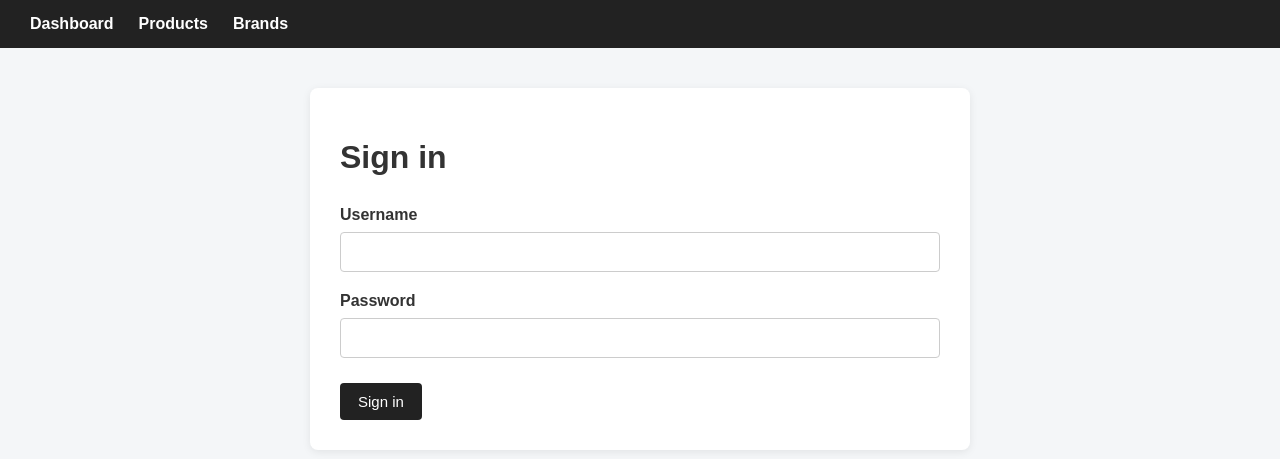
After one commit to wladimirkarpicki/ai-inventory-management, a Flask app: page /login in a window 1280 px wide. The commit adds this page. Shown: the top 459 px of the page. Run offline with Flask 3, Linux system fonts and the light colour scheme; some libraries are stand-ins or nearby versions.

Commit message:
feat: user authentication with first-run setup
All pages now require sign-in. A before_request guard redirects guests to the login page, or to the setup page while no user exists; the setup page closes itself once the initial admin account is created. Passwords are stored as werkzeug hashes, sessions are signed with the SECRET_KEY environment variable (required at startup), and the navigation bar shows the logged-in username with a logout link. Adds the users table to schema.sql, login and setup templates, and README documentation for SECRET_KEY and the first-run flow. Verified live: first-run redirects, setup validation and self-closing, login rejection and success, session-guarded pages, logout, and hash verification.

```diff
--- a/app.py
+++ b/app.py
@@ -14,7 +14,13 @@ from flask import (
     render_template,
     request,
     redirect,
+    session,
     url_for
+)
+
+from werkzeug.security import (
+    check_password_hash,
+    generate_password_hash
 )
 
 import psycopg
@@ -23,6 +29,16 @@ from database import get_connection_string
 
 
 app = Flask(__name__)
+
+SECRET_KEY = os.getenv("SECRET_KEY")
+
+if not SECRET_KEY:
+    raise RuntimeError(
+        "SECRET_KEY is not set. "
+        "Add SECRET_KEY=<random value> to your .env file."
+    )
+
+app.secret_key = SECRET_KEY
 
 PAGE_SIZE = 5
 
@@ -70,6 +86,149 @@ def db_unavailable(exc):
         "error.html",
         message="Database unavailable. Please check that PostgreSQL is running and try again."
     ), 503
+
+
+@app.before_request
+def require_login():
+    """
+    Every page requires a logged-in user, except the auth
+    pages themselves. A fresh installation with no users
+    yet is guided to the setup page instead.
+    """
+
+    if request.endpoint is None or request.endpoint in ("static", "login", "setup"):
+        return None
+
+    if "user_id" in session:
+        return None
+
+    conn = get_db()
+    cur = conn.cursor()
+
+    cur.execute("SELECT 1 FROM users LIMIT 1")
+
+    if cur.fetchone() is None:
+        return redirect(url_for("setup"))
+
+    return redirect(url_for("login"))
+
+
+@app.context_processor
+def inject_current_user():
+    """
+    Make the logged-in username available to templates.
+    """
+
+    user_id = session.get("user_id")
+
+    if user_id is None:
+        return {"current_user": None}
+
+    conn = get_db()
+    cur = conn.cursor()
+
+    cur.execute(
+        "SELECT username FROM users WHERE id = %s",
+        (user_id,)
+    )
+
+    row = cur.fetchone()
+
+    return {"current_user": row[0] if row else None}
+
+
+@app.route("/setup", methods=["GET", "POST"])
+def setup():
+    """
+    First-run account creation. Only reachable while no
+    user exists; closes itself once an account is set up.
+    """
+
+    error = None
+    form = {"username": ""}
+
+    conn = get_db()
+    cur = conn.cursor()
+
+    cur.execute("SELECT 1 FROM users LIMIT 1")
+
+    if cur.fetchone() is not None:
+        return redirect(url_for("login"))
+
+    if request.method == "POST":
+
+        username = request.form.get("username", "").strip()
+        password = request.form.get("password", "")
+        confirm = request.form.get("confirm", "")
+
+        form["username"] = username
+
+        if not username:
+            error = "Username is required."
+        elif len(username) > 100:
+            error = "Username must be 100 characters or fewer."
+        elif len(password) < 8:
+            error = "Password must be at least 8 characters."
+        elif password != confirm:
+            error = "Passwords do not match."
+        else:
+            cur.execute(
+                "INSERT INTO users (username, password_hash) VALUES (%s, %s)",
+                (username, generate_password_hash(password))
+            )
+
+            conn.commit()
+
+            return redirect(url_for("login"))
+
+    return render_template("setup.html", error=error, form=form)
+
+
+@app.route("/login", methods=["GET", "POST"])
+def login():
+    """
+    Sign in with username and password.
+    """
+
+    error = None
+    form = {"username": ""}
+
+    if request.method == "POST":
+
+        username = request.form.get("username", "").strip()
+        password = request.form.get("password", "")
+
+        form["username"] = username
+
+        conn = get_db()
+        cur = conn.cursor()
+
+        cur.execute(
+            "SELECT id, password_hash FROM users WHERE username = %s",
+            (username,)
+        )
+
+        row = cur.fetchone()
+
+        if row is None or not check_password_hash(row[1], password):
+            error = "Invalid username or password."
+        else:
+            session["user_id"] = row[0]
+
+            return redirect(url_for("home"))
+
+    return render_template("login.html", error=error, form=form)
+
+
+@app.route("/logout")
+def logout():
+    """
+    Sign out and return to the login page.
+    """
+
+    session.pop("user_id", None)
+
+    return redirect(url_for("login"))
 
 
 @app.route("/")
--- a/schema.sql
+++ b/schema.sql
@@ -17,3 +17,9 @@ CREATE TABLE IF NOT EXISTS products (
     price NUMERIC NOT NULL,
     quantity INTEGER
 );
+
+CREATE TABLE IF NOT EXISTS users (
+    id SERIAL PRIMARY KEY,
+    username VARCHAR(100) NOT NULL UNIQUE,
+    password_hash VARCHAR(255) NOT NULL
+);
--- a/templates/base.html
+++ b/templates/base.html
@@ -171,6 +171,8 @@
         nav {
             background-color: #222;
             padding: 15px 30px;
+            display: flex;
+            align-items: center;
         }
 
         nav a {
@@ -182,6 +184,13 @@
 
         nav a:hover {
             text-decoration: underline;
+        }
+
+        .nav-user {
+            margin-left: auto;
+            margin-right: 15px;
+            color: #aaa;
+            font-size: 14px;
         }
 
         main {
@@ -233,6 +242,11 @@
         <a href="/">Dashboard</a>
         <a href="/products">Products</a>
         <a href="/brands">Brands</a>
+
+        {% if current_user %}
+        <span class="nav-user">Logged in as {{ current_user }}</span>
+        <a href="{{ url_for('logout') }}">Logout</a>
+        {% endif %}
     </nav>
 
     <main>
--- /dev/null
+++ b/templates/login.html
@@ -0,0 +1,70 @@
+{% extends "base.html" %}
+
+{% block title %}
+Login
+{% endblock %}
+
+
+{% block content %}
+
+<div class="form-container">
+
+    <h1>Sign in</h1>
+
+    {% if error %}
+    <div class="error-message">
+        {{ error }}
+    </div>
+    {% endif %}
+
+    <form method="POST">
+
+        <div class="form-group">
+
+            <label for="username">
+                Username
+            </label>
+
+            <input
+                type="text"
+                id="username"
+                name="username"
+                value="{{ form.username }}"
+                required
+            >
+
+        </div>
+
+
+        <div class="form-group">
+
+            <label for="password">
+                Password
+            </label>
+
+            <input
+                type="password"
+                id="password"
+                name="password"
+                required
+            >
+
+        </div>
+
+
+        <div class="form-actions">
+
+            <button
+                type="submit"
+                class="btn btn-primary"
+            >
+                Sign in
+            </button>
+
+        </div>
+
+    </form>
+
+</div>
+
+{% endblock %}
```
Also changed, not shown: templates/setup.html (added, +94 -0 lines), README.md.
